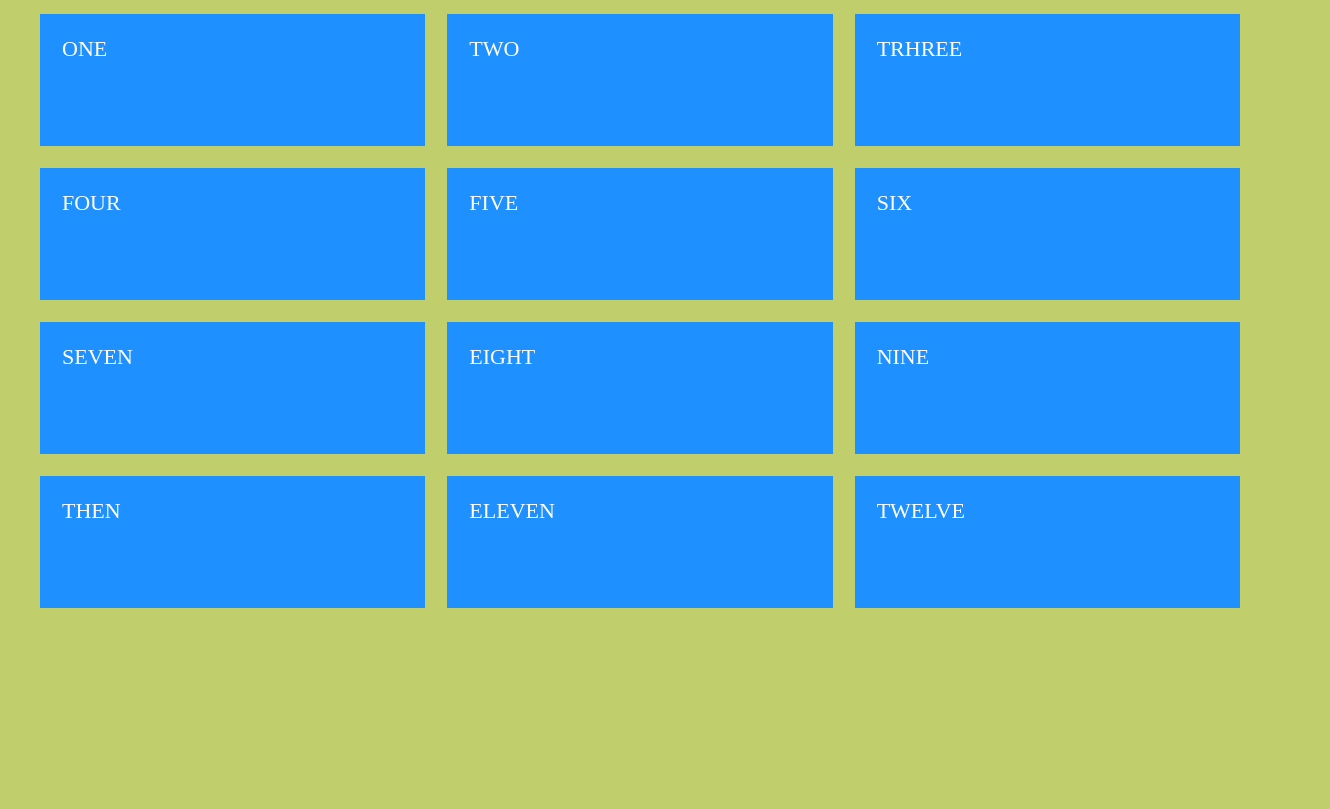
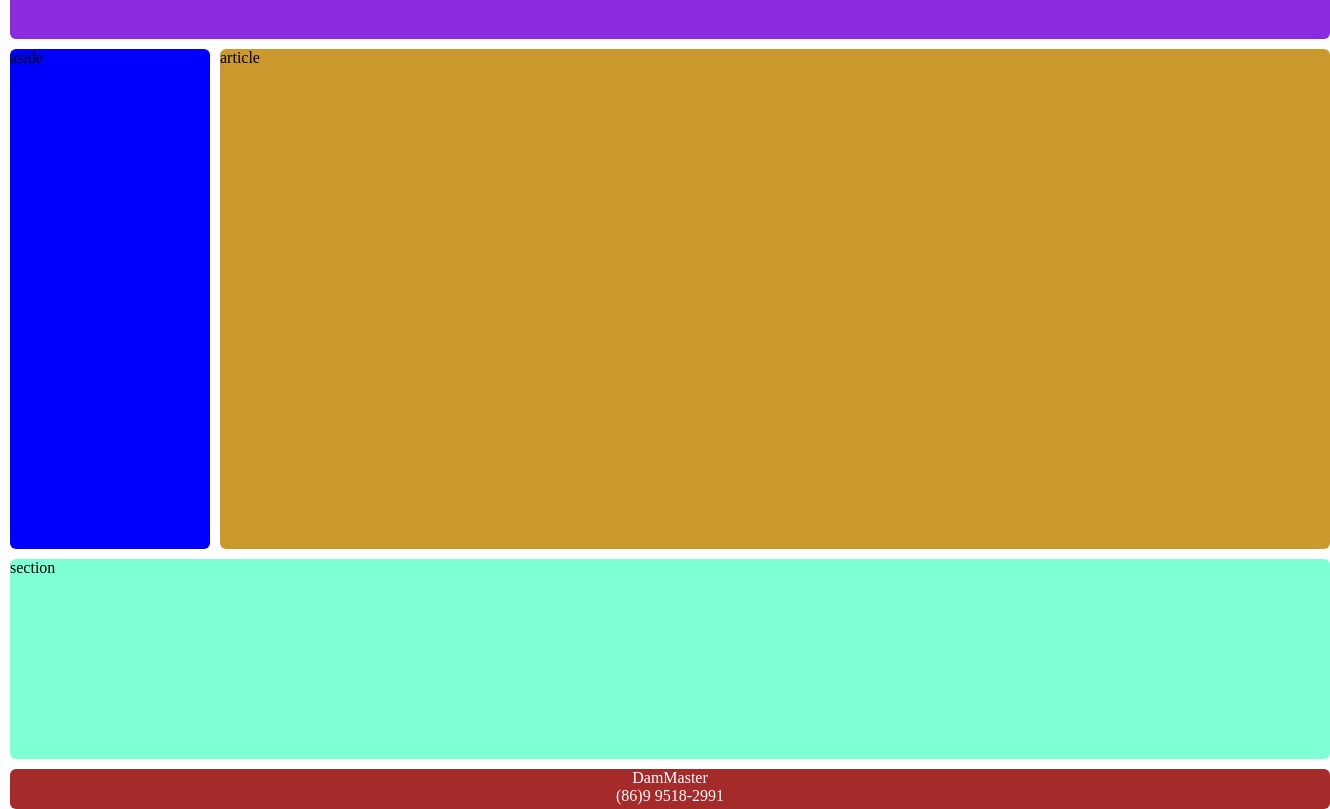
Before and after one commit to DamSystem/ola-mundo, a plain HTML site: page index.html in a window 1280 px wide. Shown: the part 119-928 px from the top of the page, 1330 px wide, since content can reach past the window. Before the commit the page ends 800 px from the top, so only its background shows below. Drawn offline with Linux system fonts and the light colour scheme.

Commit message:
commit test de habilidades

```diff
--- a/index.html
+++ b/index.html
@@ -4,26 +4,37 @@
     <meta charset="UTF-8">
     <meta name="viewport" content="width=device-width, initial-scale=1.0">
     <link rel="stylesheet" href="style.css">
-    <title>Document</title>
+    <title>display grids</title>
 </head>
 <body>
 
     <h1>Exercitando</h1>
 
-<div class="cards">
-    <div class="card">ONE</div>
-    <div class="card">TWO</div>
-    <div class="card">TRHREE</div>
-    <div class="card">FOUR</div>
-    <div class="card">FIVE</div>
-    <div class="card">SIX</div>
-    <div class="card">SEVEN</div>
-    <div class="card">EIGHT</div>
-    <div class="card">NINE</div>
-    <div class="card">THEN</div>
-    <div class="card">ELEVEN</div>
-    <div class="card">TWELVE</div>
+<div id="container"">
+
+    <header class="item">
+        header
+    </header>
+
+    <aside class="item">
+        aside
+    </aside>
+
+    <article class="item">
+        article
+    </article>
+
+    <section class="item">
+        section
+    </section>
+
+    <footer class="item">
+        <P>DamMaster</P>
+        <P>(86)9 9518-2991</P>
+    </footer>
 </div>
+
+<script src=""></script>
 
 </body>
 </html>
--- a/style.css
+++ b/style.css
@@ -1,17 +1,6 @@
 *{
     margin: 0px;
     padding: 0px;
-}
-
-
-html{
-    font-size: 22px;
-}
-
-body{
-    background-color: rgb(192, 207, 108);
-    color: rgb(82, 6, 224);
-    padding: 1rem;
 }
 
 h1{
@@ -20,20 +9,49 @@ h1{
     font-family: Verdana;
 }
 
-.card{
-    background-color: dodgerblue;
-    color: white;
-    padding: 1rem;
-    height: 4rem;
+#container{
+    display: grid;
+    grid-template-areas:
+    "header header"
+    "aside article"
+    "section section"
+    "footer footer";
+    gap: 10px;
+    margin: 10px;
+    grid-auto-rows: 60px 500px 200px 40px;
+    height: 100vh;
 }
 
-.cards{
-    max-width: 1200px;
-    margin: 0 auto;
-    display: grid;
-    gap: 1rem;
+header{
+    grid-area: header;
+    background-color: blueviolet;
+    border-radius: 6px;
 }
 
-@media (min-width: 900px) {
-    .cards { grid-template-columns: repeat(3, 1fr);}
+aside{
+    grid-area: aside;
+    background-color: blue;
+    width: 200px;
+    border-radius: 6px;
 }
+
+article{
+    grid-area: article;
+    background-color: rgb(202, 153, 45);
+    width: 1110px;
+    border-radius: 6px;
+}
+
+section{
+    grid-area: section;
+    background-color: aquamarine;
+    border-radius: 6px;
+}
+
+footer{
+    grid-area: footer;
+    background-color: brown;
+    border-radius: 6px;
+    text-align: center;
+    color: white;
+}
```
